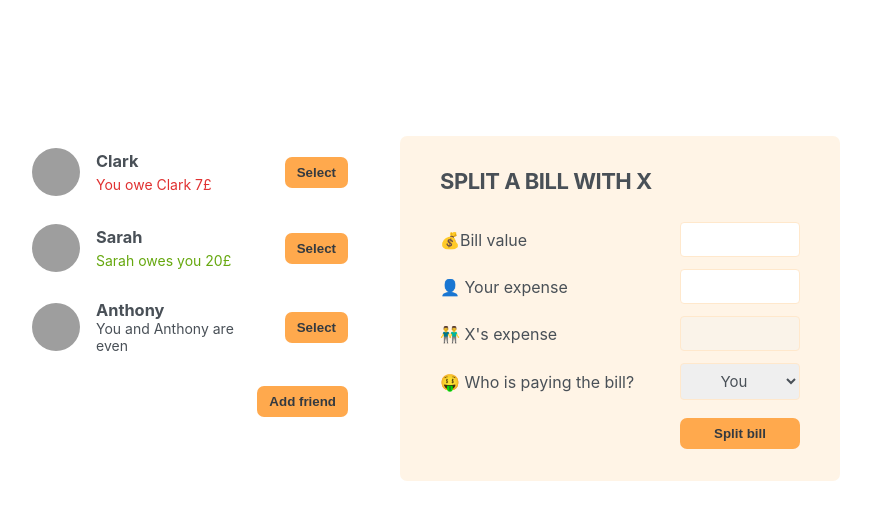
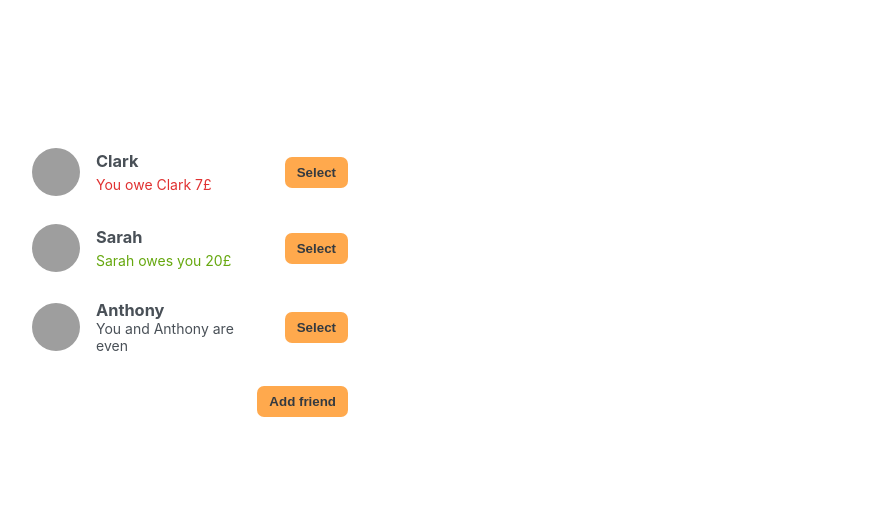
Before and after one commit to Parsa-mrz/split, a React (Vite) app: page / in a window 1280 px wide. Shown: the top 520 px of the page, without its empty margins (210-1081 px from the left). Built offline with nearby package versions, Linux system fonts and the light colour scheme; grey boxes are pictures that could not be loaded.

Commit message:
:lipstick: Add SplitBill states functionality

```diff
--- a/src/App.jsx
+++ b/src/App.jsx
@@ -27,21 +27,32 @@ const initialFriends = [
 export default function App() {
     const[showAddFriend,setShowAddFriend] =useState(false)
     const [friends,setFriends] =useState(initialFriends)
+    const[selectedFriend,setSelectedFriend] = useState(false)
 
     function  handleAddFriend(friend){
         setFriends((friends)=>[...friends,friend])
         setShowAddFriend(false)
     }
+
+    function handleSelection(friend){
+        setSelectedFriend((cur) => friend.id === cur?.id ? null : friend)
+        setShowAddFriend(false)
+    }
+
   return (
     <div className='app'>
       <div className='sidebar'>
-        <FriendList friends={friends}/>
-          {showAddFriend && <FormAddFriend onAddFriend={handleAddFriend}/>}
+        <FriendList friends={friends} selectedFriend={selectedFriend} onSelection={handleSelection}/>
+
+        {showAddFriend && <FormAddFriend onAddFriend={handleAddFriend}/>}
+
         <Button onClick={() => setShowAddFriend((show) => !show)}>
             {showAddFriend ? 'Close' : 'Add friend'}
         </Button>
+
       </div>
-        <FormSplitBill/>
+
+        {selectedFriend && <FormSplitBill selectedFriend={selectedFriend}/>}
     </div>
   )
 }
--- a/src/components/FormSplitBill.jsx
+++ b/src/components/FormSplitBill.jsx
@@ -1,9 +1,9 @@
 import Button from "./Button.jsx";
 
-export default function FormSplitBill(){
+export default function FormSplitBill({selectedFriend}){
     return(
         <form className='form-split-bill'>
-            <h2>Split a bill with X</h2>
+            <h2>Split a bill with {selectedFriend.name}</h2>
 
             <labe>💰Bill value</labe>
             <input type='number'/>
@@ -11,7 +11,7 @@ export default function FormSplitBill(){
             <labe>👤 Your expense</labe>
             <input type='number'/>
 
-            <labe>👬 X's expense</labe>
+            <labe>👬 {selectedFriend.name}'s expense</labe>
             <input disabled type='number'/>
 
             <labe>🤑 Who is paying the bill?</labe>
--- a/src/components/Friend.jsx
+++ b/src/components/Friend.jsx
@@ -1,8 +1,9 @@
 import Button from "./Button.jsx";
 
-export default function Friend({friend}){
+export default function Friend({friend,onSelection,selectedFriend}){
+    const isSelected = selectedFriend?.id === friend.id;
     return(
-        <li>
+        <li className={isSelected? 'selected' : ''}>
             <img src={friend.image} alt={friend.name}/>
             <h3>{friend.name}</h3>
 
@@ -10,7 +11,7 @@ export default function Friend({friend}){
             {friend.balance >0 && <p className='green'>{friend.name} owes you {Math.abs(friend.balance)}£</p>}
             {friend.balance === 0 && <p >You and {friend.name} are even</p>}
 
-            <Button>Select</Button>
+            <Button onClick={() => onSelection(friend)}>{isSelected ? 'Close' : 'Select'}</Button>
         </li>
     )
 }
--- a/src/components/FriendList.jsx
+++ b/src/components/FriendList.jsx
@@ -1,8 +1,8 @@
 import Friend from "./Friend.jsx";
-export default function FriendList({friends}){
+export default function FriendList({friends,onSelection,selectedFriend}){
     return (
         <ul>
-            {friends.map((friend,index) => <Friend key={index} friend={friend}/>)}
+            {friends.map((friend,index) => <Friend key={index} onSelection={onSelection} selectedFriend={selectedFriend} friend={friend}/>)}
         </ul>
     )
 }
```
